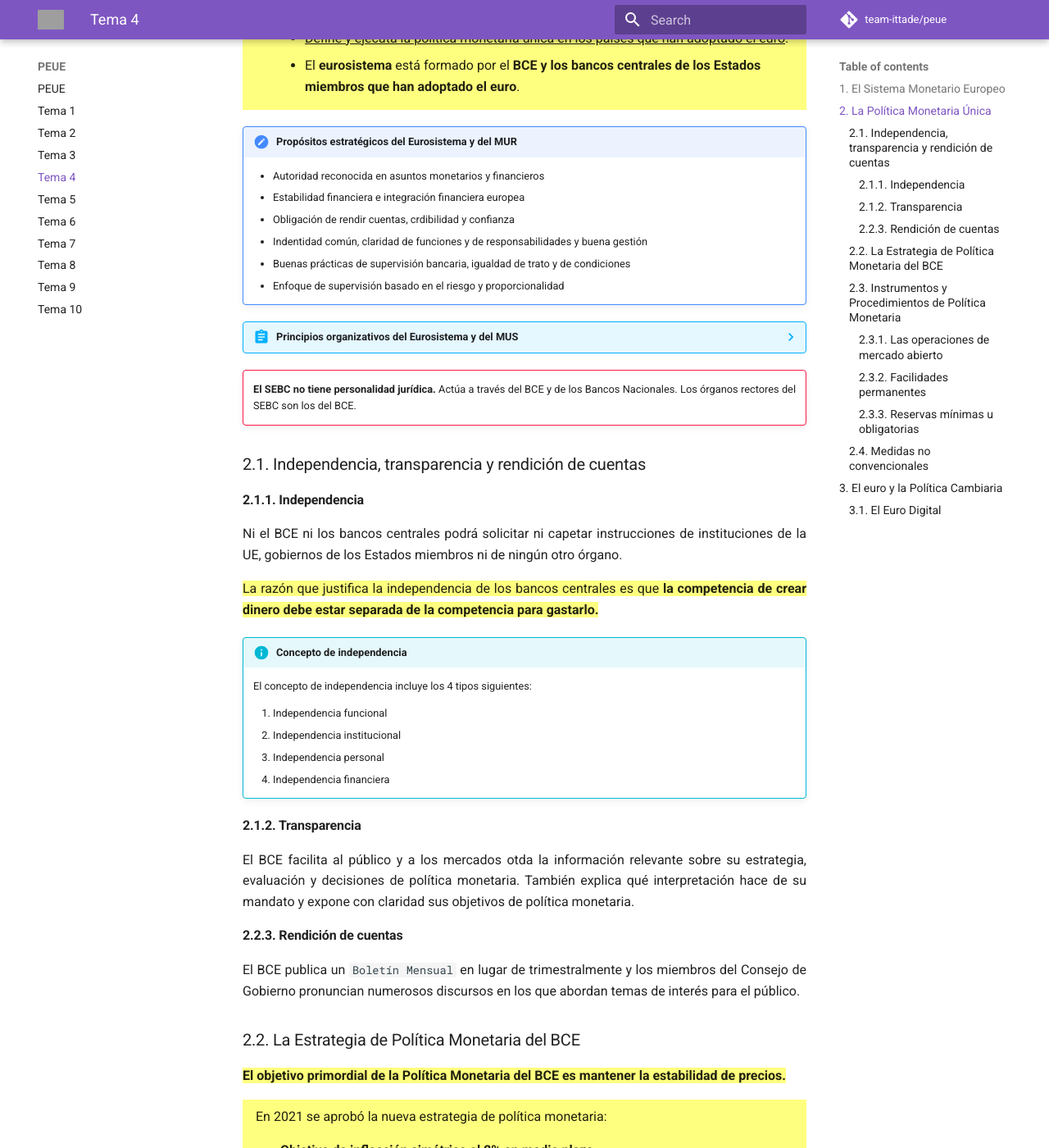
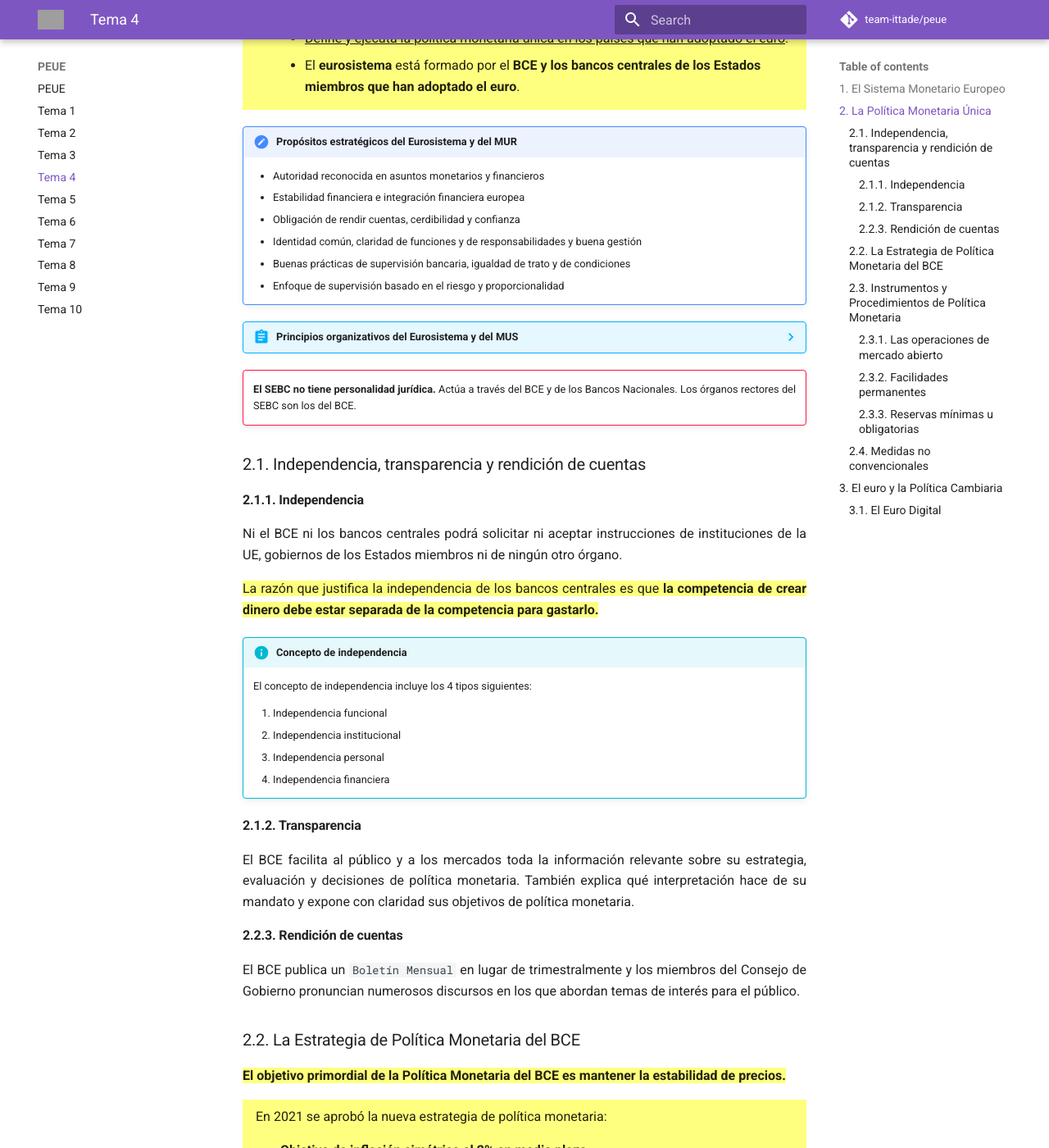
Before and after one commit to team-ittade/peue, an MkDocs documentation site: the page built from docs/tema-4.md, in a window 1280 px wide and 1400 px high, scrolled down 1771 px. Shown: the whole window at 82% size. Built offline with MkDocs 1.6.1 and Material for MkDocs 9.7.7, drawn with Linux system fonts in a browser that asks for light colours; comment, search, counter and statistics services are not loaded; some of the changed text lies outside the part shown; grey boxes are pictures that could not be loaded.

Commit message:
fix: typos in lection 4

```diff
--- a/docs/tema-4.md
+++ b/docs/tema-4.md
@@ -58,8 +58,8 @@ La base jurídica de la [Política Monetaria Única](#2-la-política-monetaria-
 !!! check "Propósitos estratégicos del Eurosistema y del MUR"
     - Autoridad reconocida en asuntos monetarios y financieros
     - Estabilidad financiera e integración financiera europea
-    - Obligación de rendir cuentas, crdibilidad y confianza
-    - Indentidad común, claridad de funciones y de responsabilidades y buena gestión
+    - Obligación de rendir cuentas, cerdibilidad y confianza
+    - Identidad común, claridad de funciones y de responsabilidades y buena gestión
     - Buenas prácticas de supervisión bancaria, igualdad de trato y de condiciones
     - Enfoque de supervisión basado en el riesgo y proporcionalidad
 
@@ -81,7 +81,7 @@ La base jurídica de la [Política Monetaria Única](#2-la-política-monetaria-
 
 #### 2.1.1. Independencia
 
-Ni el BCE ni los bancos centrales podrá solicitar ni capetar instrucciones de instituciones de la UE, gobiernos de los Estados miembros ni de ningún otro órgano.
+Ni el BCE ni los bancos centrales podrá solicitar ni aceptar instrucciones de instituciones de la UE, gobiernos de los Estados miembros ni de ningún otro órgano.
 
 ==La razón que justifica la independencia de los bancos centrales es que **la competencia de crear dinero debe estar separada de la competencia para gastarlo.**==
 
@@ -95,7 +95,7 @@ Ni el BCE ni los bancos centrales podrá solicitar ni capetar instrucciones de i
 
 #### 2.1.2. Transparencia
 
-El BCE facilita al público y a los mercados otda la información relevante sobre su estrategia, evaluación y decisiones de política monetaria. También explica qué interpretación hace de su mandato y expone con claridad sus objetivos de política monetaria.
+El BCE facilita al público y a los mercados toda la información relevante sobre su estrategia, evaluación y decisiones de política monetaria. También explica qué interpretación hace de su mandato y expone con claridad sus objetivos de política monetaria.
 
 #### 2.2.3. Rendición de cuentas
 
@@ -258,7 +258,7 @@ Beneficios del uso mundial del euro:
 
 ### 3.1. El Euro Digital
 
-Se puso en marcha en Julio de 2021. Es una forma de dinero de banco central disponible en formato digital para su uso en pagos de pequeño importe, sin riesgo, accesible y eficiente.
+Se puso en marcha en julio de 2021. Es una forma de dinero de banco central disponible en formato digital para su uso en pagos de pequeño importe, sin riesgo, accesible y eficiente.
 
 Funciones:
 
```
Also changed, not shown: other parts of docs/tema-4.md (+13 -13 lines).
